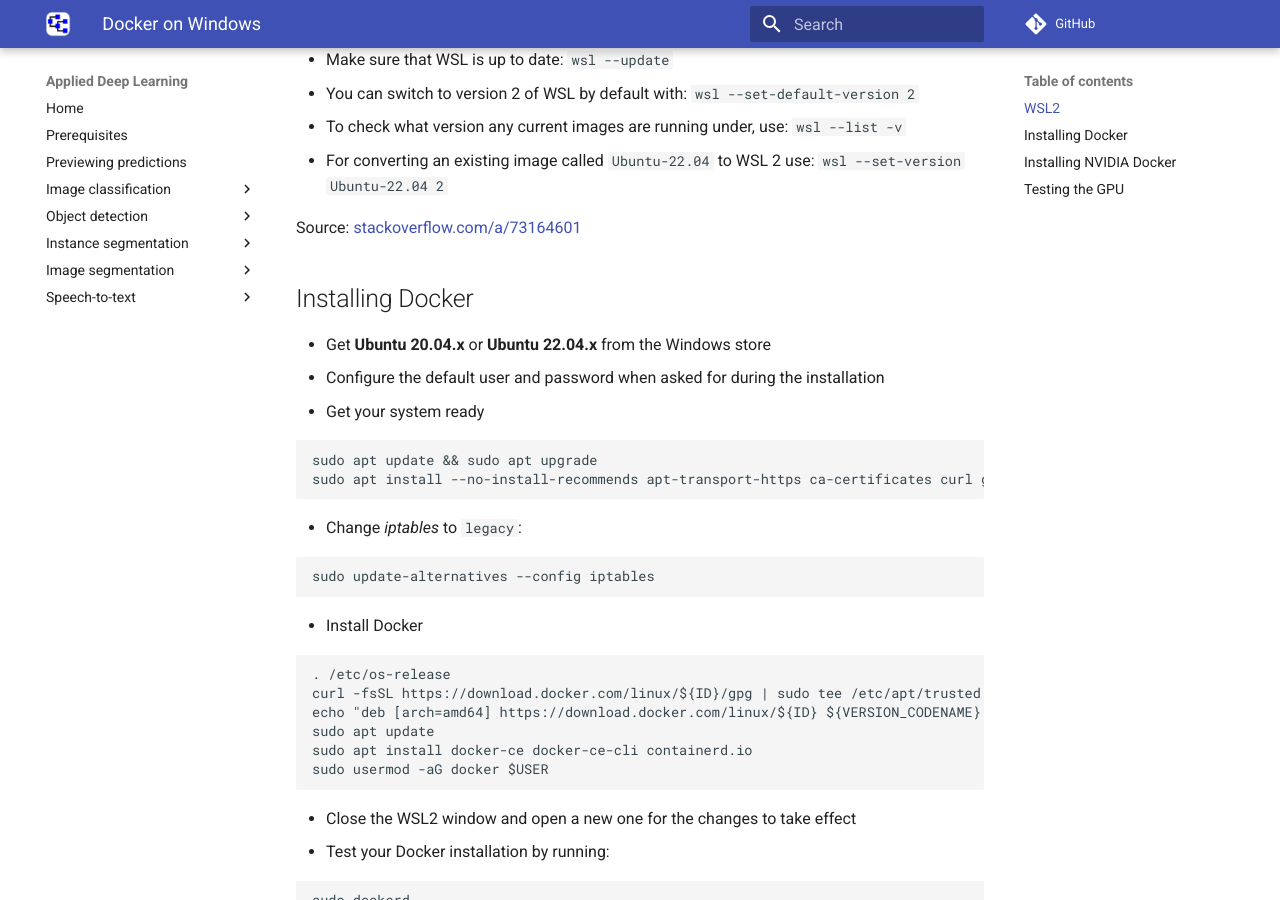
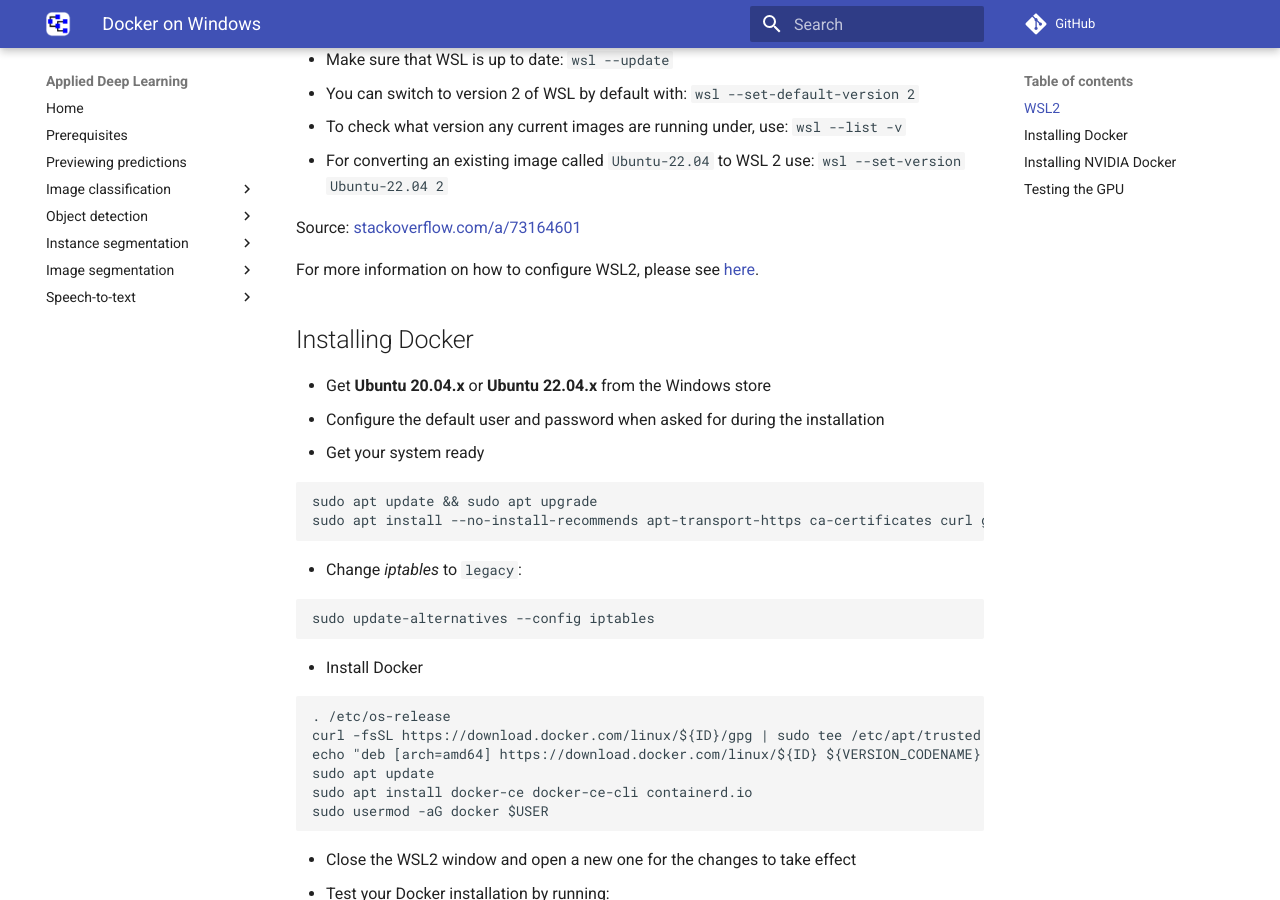
Before and after one commit to waikato-datamining/applied-deep-learning, an MkDocs documentation site: the page built from docs/windows.md, in a window 1280 px wide and 900 px high, scrolled down 342 px. Built offline with MkDocs 1.6.1 and Material for MkDocs 9.7.7, drawn with Linux system fonts in a browser that asks for light colours; comment, search, counter and statistics services are not loaded.

Commit message:
added link to documentation on wsl2 configuration files

```diff
--- a/docs/windows.md
+++ b/docs/windows.md
@@ -17,6 +17,9 @@
 * For converting an existing image called `Ubuntu-22.04` to WSL 2 use: `wsl --set-version Ubuntu-22.04 2`
 
 Source: [stackoverflow.com/a/73164601](https://stackoverflow.com/a/73164601)
+
+For more information on how to configure WSL2, please see
+[here](https://learn.microsoft.com/en-us/windows/wsl/wsl-config).
 
 # Installing Docker
 
```
